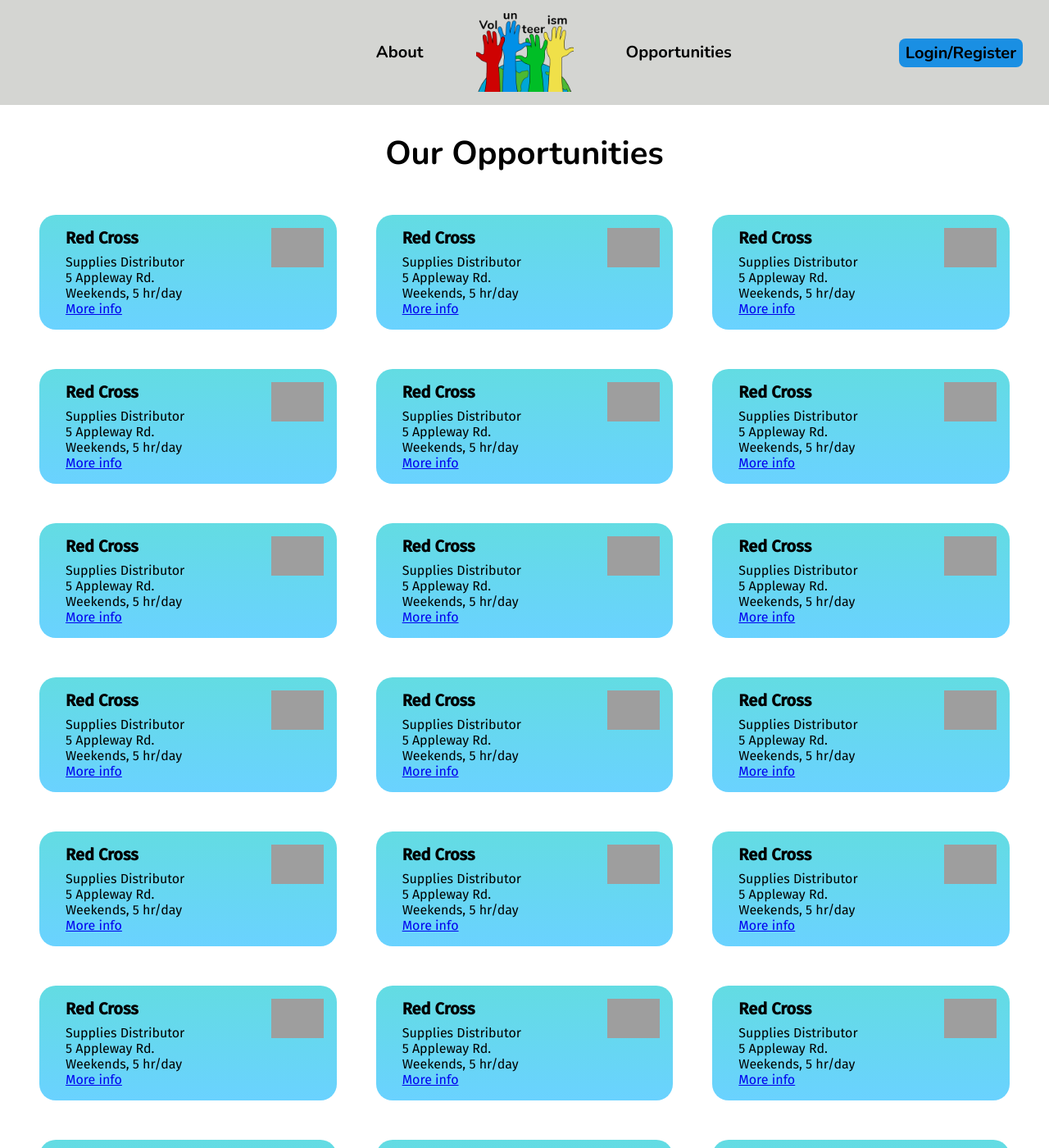
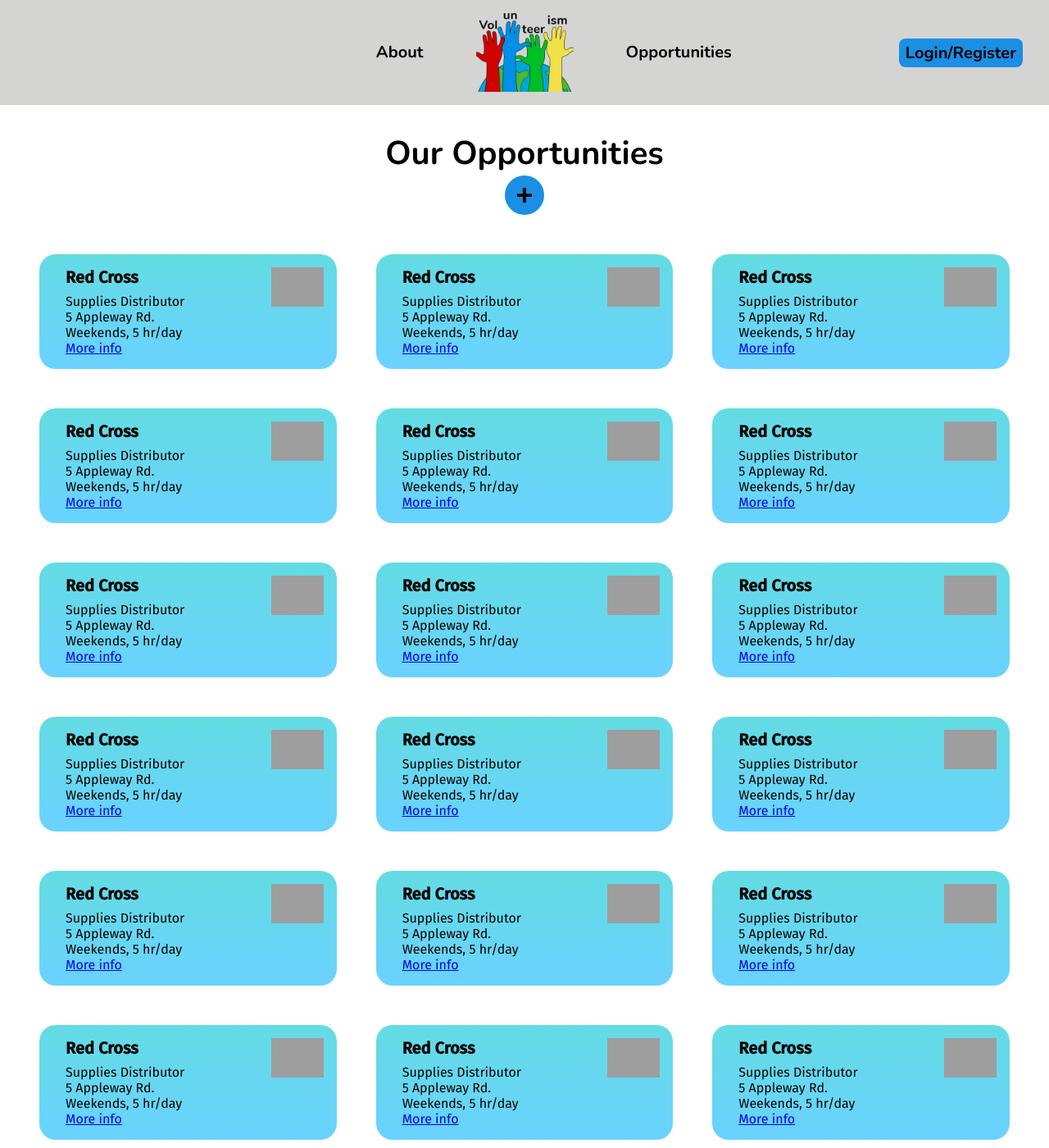
Before and after one commit to Jwiggiff/lyonhacks-volunteer, a Jekyll site: the page built from our-opportunities.html, in a window 1280 px wide and 1400 px high, cut to the strip 0-1400 px from the top of the window. Shown: the whole strip at 82% size. Built offline with Jekyll 4.4.1, drawn with Linux system fonts in a browser that asks for light colours; comment, search, counter and statistics services are not loaded; grey boxes are pictures that could not be loaded.

Commit message:
add addOps modal

```diff
--- /dev/null
+++ b/_includes/addOpp.html
@@ -0,0 +1,39 @@
+<form id="addOppForm">
+  <div class="top">
+    <h2>New Volunteer Opportunity</h2>
+    <h4>Fill out the info below and get started right away.</h4>
+  </div>
+  <div class="input-group">
+    <label for="position">Position: *</label>
+    <input type="text" id="position" required>
+  </div>
+  <div class="input-group">
+    <label for="location">Location: *</label>
+    <input type="text" id="location" required>
+  </div>
+  <div class="input-group">
+    <label for="time_frame">Time frame (ex. “month-long project”, “long-term”): *</label>
+    <input type="text" id="time_frame" required>
+  </div>
+  <div class="input-group">
+    <label for="time_commitment">Time commitment (ex. “5 hrs/day on weekends”): *</label>
+    <input type="text" id="time_commitment" required>
+  </div>
+  <div class="input-group">
+    <label for="requirements">Who are you looking for? *</label>
+    <sub>This could include experience, skills, recommended or required age, required certifications, etc.</sub>
+    <textarea id="requirements" cols="30" rows="10"></textarea>
+  </div>
+  <div class="input-group">
+    <label for="description">Description of opportunity *</label>
+    <textarea id="description" cols="30" rows="10"></textarea>
+  </div>
+  <div class="input-group">
+    <label for="contact">How to reach out: *</label>
+    <sub>If there’s an application form online, then link it. If interested volunteers should reach out to someone, include their name, phone #, email.</sub>
+    <textarea id="contact" cols="30" rows="10"></textarea>
+  </div>
+  <div class="input-group">
+    <button class="btn">Add</button>
+  </div>
+</form>
--- /dev/null
+++ b/_includes/loginForm.html
@@ -0,0 +1,18 @@
+<form id="loginForm">
+  <img src="{{ site.logo }}" alt="Volunteerism">
+  <div class="input-group">
+    <input type="text" id="email" placeholder="Email" />
+  </div>
+  <div class="input-group">
+    <input type="password" id="password" placeholder="Password" />
+  </div>
+  <div class="input-group">
+    <button class="btn">Login</button>
+  </div>
+  <p>Don't have an account?</p>
+  <div class="input-group horizontal">
+    <a href="{{ "/volunteer-register/" | relative_url }}">Create a Volunteer Account</a>
+    <a href="{{ "/organization-register/" | relative_url }}">Create an Organization Account</a>
+    <a href="{{ "/school-register/" | relative_url }}">Create a School Account</a>
+  </div>
+</form>
--- a/_includes/modal.html
+++ b/_includes/modal.html
@@ -1,25 +1,8 @@
-<div class="modal" id="loginModal">
+<div class="modal" id="{{ include.id }}">
   <a class="overlay" href="#"></a>
   <div class="modal-content">
     <a href="#" class="close">&times;</a>
 
-    <form id="loginForm">
-      <img src="{{ site.logo }}" alt="Volunteerism">
-      <div class="input-group">
-        <input type="text" id="email" placeholder="Email" />
-      </div>
-      <div class="input-group">
-        <input type="password" id="password" placeholder="Password" />
-      </div>
-      <div class="input-group">
-        <button class="btn">Login</button>
-      </div>
-      <p>Don't have an account?</p>
-      <div class="input-group horizontal">
-        <a href="{{ "/volunteer-register/" | relative_url }}">Create a Volunteer Account</a>
-        <a href="{{ "/organization-register/" | relative_url }}">Create an Organization Account</a>
-        <a href="{{ "/school-register/" | relative_url }}">Create a School Account</a>
-      </div>
-    </form>
+    {%- include {{ include.test }} -%}
   </div>
 </div>
--- a/_layouts/default.html
+++ b/_layouts/default.html
@@ -8,7 +8,8 @@
       {{ content }}
     </main>
 
-    {%- include modal.html -%}
+    {%- include modal.html test="loginForm.html" id="loginModal" -%}
+    {%- include modal.html test="addOpp.html" id="addOppModal" -%}
 
 		<script src="https://www.gstatic.com/firebasejs/8.4.1/firebase-app.js"></script>
 		<script src="https://www.gstatic.com/firebasejs/8.4.1/firebase-analytics.js"></script>
--- a/_sass/dashboard.scss
+++ b/_sass/dashboard.scss
@@ -96,9 +96,29 @@
 }
 
 section.org.dashboard {
+  .wrapper {
+    display: flex;
+    flex-flow: column;
+    align-items: center;
+  }
+
   .title {
     padding-top: 2rem;
     text-align: center;
     font-size: 2.5em;
   }
+
+  #addOppBtn {
+    display: inline-flex;
+    justify-content: center;
+    align-items: center;
+    color: black;
+    text-decoration: none;
+    font-size: 3em;
+    line-height: 0;
+    border-radius: 50%;
+    width: 3rem;
+    height: 3rem;
+    background-color: $lightblue;
+  }
 }
--- a/_sass/modal.scss
+++ b/_sass/modal.scss
@@ -48,6 +48,8 @@
   box-shadow: 0 4px 8px 4px rgba(0, 0, 0, 0.2);
   display: flex;
   padding: 4rem 4rem 2rem 4rem;
+  max-height: 90%;
+  overflow: auto;
 
   .close {
     text-decoration: none;
--- a/assets/js/main.js
+++ b/assets/js/main.js
@@ -5,6 +5,14 @@
   login,
   logout,
 } from "./firebase.js";
+import {
+  getOrganizations,
+  getSchools,
+  getVolunteers,
+  queryOpportunities,
+} from "./db.js";
+import * as orgActions from "./organizationActions.js";
+import * as schoolActions from "./schoolActions.js";
 
 function registerEvents() {
   const loginForm = document.getElementById("loginForm");
@@ -12,6 +20,7 @@
   const orgForm = document.getElementById("orgRegisterForm");
   const schoolForm = document.getElementById("schoolRegisterForm");
   const signOutBtn = document.getElementById("signOutBtn");
+  const addOppForm = document.getElementById("addOppForm");
 
   loginForm?.addEventListener("submit", (e) => {
     e.preventDefault();
@@ -99,9 +108,39 @@
       bg_img
     );
   });
-  signOutBtn.addEventListener("click", () => {
+  signOutBtn?.addEventListener("click", () => {
     logout();
+  });
+  addOppForm?.addEventListener("submit", (e) => {
+    e.preventDefault();
+    let position = e.target.querySelector("#position").value;
+    let location = e.target.querySelector("#location").value;
+    let timeFrame = e.target.querySelector("#time_frame").value;
+    let timeCommitment = e.target.querySelector("#time_commitment").value;
+    let requirements = e.target.querySelector("#requirements").value;
+    let description = e.target.querySelector("#description").value;
+    let contact = e.target.querySelector("#contact").value;
+
+    orgActions.addExperience(
+      position,
+      location,
+      timeFrame,
+      timeCommitment,
+      requirements,
+      description,
+      contact
+    );
+
+    window.location.hash = "";
+  });
+}
+
+function loadOpps() {
+  getOrganizations().then((data) => {
+    // data.map((org) => org.opportunities);
+    //TODO: create html for each ooportunity
   });
 }
 
 registerEvents();
+if (window.location.pathname == "/opportunities/") loadOpps();
--- a/assets/js/organizationActions.js
+++ b/assets/js/organizationActions.js
@@ -1,6 +1,6 @@
 import {db} from "./firebase.js"
 
-export function addExperience(position, location, timeFrame, timeCommitment, requirements, description, contact, status) //status is for whether the opportunity is ongoing or archived
+export function addExperience(position, location, timeFrame, timeCommitment, requirements, description, contact)
 {
 	db.collection("organizations")
         .doc(firebase.auth().currentUser.uid)
@@ -13,7 +13,6 @@
           requirements: requirements,
           description: description,
           contact: contact,
-          status: status
         })
         .catch((error) => {
           console.error("Error adding document: ", error);
--- a/our-opportunities.html
+++ b/our-opportunities.html
@@ -5,7 +5,10 @@
 ---
 
 <section class="org dashboard">
-  <h1 class="title">Our Opportunities</h1>
+  <div class="wrapper">
+    <h1 class="title">Our Opportunities</h1>
+    <a href="#addOppModal" id="addOppBtn">+</a>
+  </div>
   <div class="opportunity-grid">
     <div class="opportunity">
       <img
```
